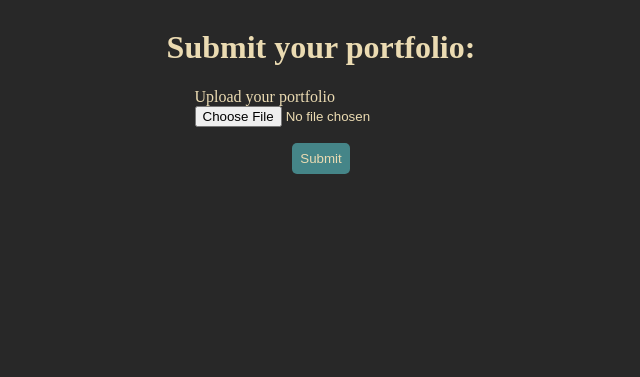
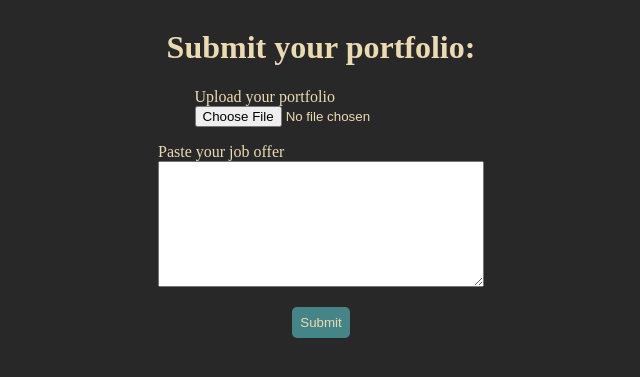
Before and after one commit to LeBulbasaur/portfolio-ai, a Flask app: page / in a window 1280 px wide. Shown: the top 377 px of the page, without its empty margins (327-967 px from the left). Run offline with Flask 3, Linux system fonts and the light colour scheme; some libraries are stand-ins or nearby versions.

Commit message:
feat: improved frontend and added offer input

```diff
--- a/app.py
+++ b/app.py
@@ -7,13 +7,16 @@ app = Flask(__name__)
 app.secret_key = '@( * O * )@'
 
 processed_pages = []
+job_offer = "We are looking for a JavaScript and Python developer with experience in machine learning and data analysis."
 
 @app.route('/', methods=['GET', 'POST'])
 def main():
     global processed_pages
+    global job_offer
     form = FileForm()
     if form.validate_on_submit():
         uploaded_file = form.file.data
+        job_offer = form.job_text.data
         print(f"Uploaded File Name: {uploaded_file.filename}")
         processed_pages = extract_text_from_pdf(uploaded_file)
         print(f"OCR finished successfully")
@@ -24,9 +27,8 @@ def main():
 def outcome():
     global processed_pages
     matcher = CVJobMatchingSystem()
-    result = matcher.compare_cv_with_job(processed_pages[0])
-    print(result)
-    return render_template('outcome.html', pages=processed_pages)
+    result = round(matcher.compare_cv_with_job(" ".join(processed_pages), job_offer) * 100, 2)
+    return render_template('outcome.html', pages=processed_pages, result=result)
 
 
 if __name__ == '__main__':
--- a/forms.py
+++ b/forms.py
@@ -1,11 +1,12 @@
 from flask_wtf import FlaskForm
-from wtforms import SubmitField
+from wtforms import SubmitField, TextAreaField
 from flask_wtf.file import FileField, FileRequired, FileAllowed
-
+from wtforms.validators import DataRequired, Length
 
 class FileForm(FlaskForm):
     file = FileField('Upload your portfolio', validators=[
         FileRequired(),
         FileAllowed(['pdf'], 'Only PDF files are allowed!')
     ])
+    job_text = TextAreaField('Paste your job offer', validators=[DataRequired(), Length(min=4, max=150)])
     submit = SubmitField('Submit')
--- a/job_matching.py
+++ b/job_matching.py
@@ -28,8 +28,7 @@ class CVJobMatchingSystem:
         self.model.load_state_dict(torch.load(model_path, map_location=torch.device('cpu')))
         self.model.eval()
 
-    def compare_cv_with_job(self, cv_text):
-        job_offer = "We are looking for a JavaScript and Python developer with experience in machine learning and data analysis."
+    def compare_cv_with_job(self, cv_text, job_offer):
         encoded = self.tokenizer(
             cv_text,
             job_offer,
--- a/templates/base.html
+++ b/templates/base.html
@@ -24,6 +24,11 @@
         gap: 1rem;
       }
 
+      .form-text-area {
+        width: 25vw;
+        height: 15vh;
+      }
+
       .btn {
         background-color: #458588;
         color: #ebdbb2;
--- a/templates/main.html
+++ b/templates/main.html
@@ -7,6 +7,10 @@ main %}
     {{ form.file.label }}<br />
     {{ form.file(size=32) }}
   </div>
+  <div>
+    {{ form.job_text.label }}<br />
+    {{ form.job_text(class="form-text-area", size=32) }}
+  </div>
   <div>{{ form.submit(class="btn btn-primary") }}</div>
 </form>
 {% endblock %}
```
Also changed, not shown: templates/outcome.html (+7 -0 lines).
